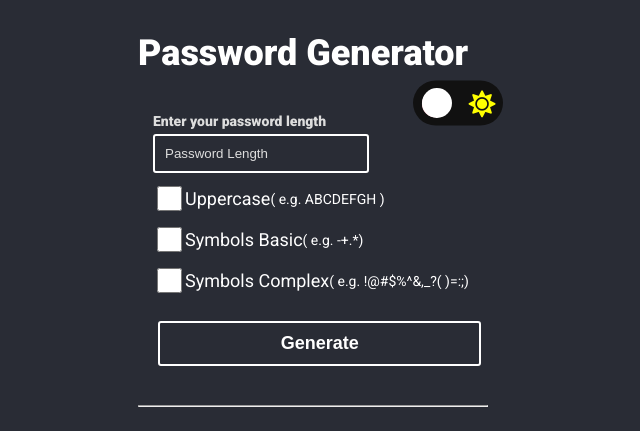
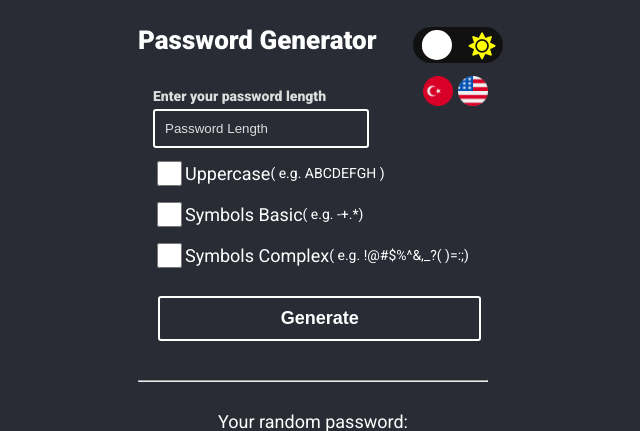
Before and after one commit to emrekucukkirli/password-generator, a PHP site: page / in a window 1280 px wide. Shown: the top 431 px of the page, without its empty margins (327-967 px from the left). Run offline with PHP 8.4, Linux system fonts and the light colour scheme; data that the repository does not hold is empty; some libraries are stand-ins or nearby versions; some web fonts are replaced.

Commit message:
edited style for multilang

```diff
--- a/css/style.css
+++ b/css/style.css
@@ -19,10 +19,29 @@ body.dark {
     width: 100%;
     margin: 0 auto;
 }
+h1 {
+    font-size: 26px;
+}
+.flags{
+    position: absolute;
+    top: 50px;
+    right: 0;
+
+}
+.flags ul {
+    list-style: none;
+    display: flex;
+}
+.flags li {
+    padding-left: 5px;
+}
+.flags li img{
+    width: 30px;
+}
 .toggle{
     position: absolute;
     right: 0;
-    top: 80px;
+    top: 25px;
 }
 .checkbox {
     opacity: 0;
@@ -30,7 +49,7 @@ body.dark {
 }
 .label {
     width: 50px;
-    height: 26px;
+    height: 20px;
     background-color:#111;
     display: flex;
     border-radius:50px;
@@ -45,7 +64,7 @@ body.dark {
     height: 20px;
     background-color: white;
     position: absolute;
-    top: 5px;
+    top: 2px;
     left: 6px;
     border-radius: 50%;
     transition: transform 0.2s linear;
--- a/index.php
+++ b/index.php
@@ -1,3 +1,11 @@
+<?php
+	// session_start();
+	// if (!$_SESSION["lang"]){
+	// 	require("lang/tr.php");
+	// }else {
+	// 	require("lang/".$_SESSION["lang"].".php");
+	// }
+?>
 <!DOCTYPE html>
 <html lang="en">
 <head>
@@ -60,6 +68,12 @@
                         <div class='ball'></div>
                   </label>
             </div>
+            <div class="flags">
+                  <ul>
+                        <li><a href="#"><img src="img/turkey.png" /></a></li>
+                        <li><a href="#"><img src="img/united-states.png" /></a></li>
+                  </ul>
+            </div>
             <h1>Password Generator</h1>
             <form class="choose" action="" method="POST">
                   <label for="length">
```
Also changed, not shown: img/turkey.png (added), img/united-states.png (added), lang/en.php (added), lang/tr.php (added).
